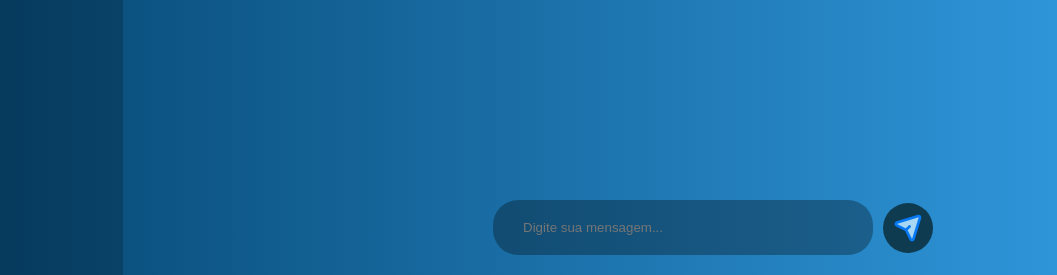
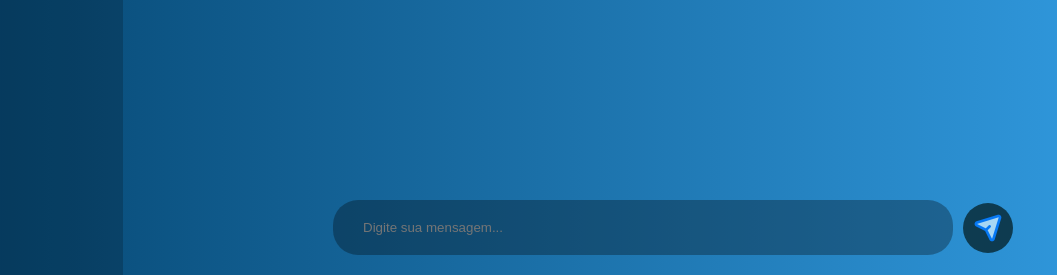
Before and after one commit to renzopanza/chatbot-project, a Flask app: page / in a window 1280 px wide. Shown: the part 525-800 px from the top of the page, without its empty margins (127-1184 px from the left). Run offline with Flask 3, Linux system fonts and the light colour scheme.

Commit message:
ajuste input

```diff
--- a/static/css/styles.css
+++ b/static/css/styles.css
@@ -92,11 +92,11 @@ body {
   align-items: center;
   background: transparent;
   z-index: 100;
-  padding-left: 350px;
+  padding-left: 190px;
 }
 
 .chat-input input {
-  width: 50%;
+  width: 70%;
   padding: 20px 30px;
   border-radius: 25px;
   border: none;
```
